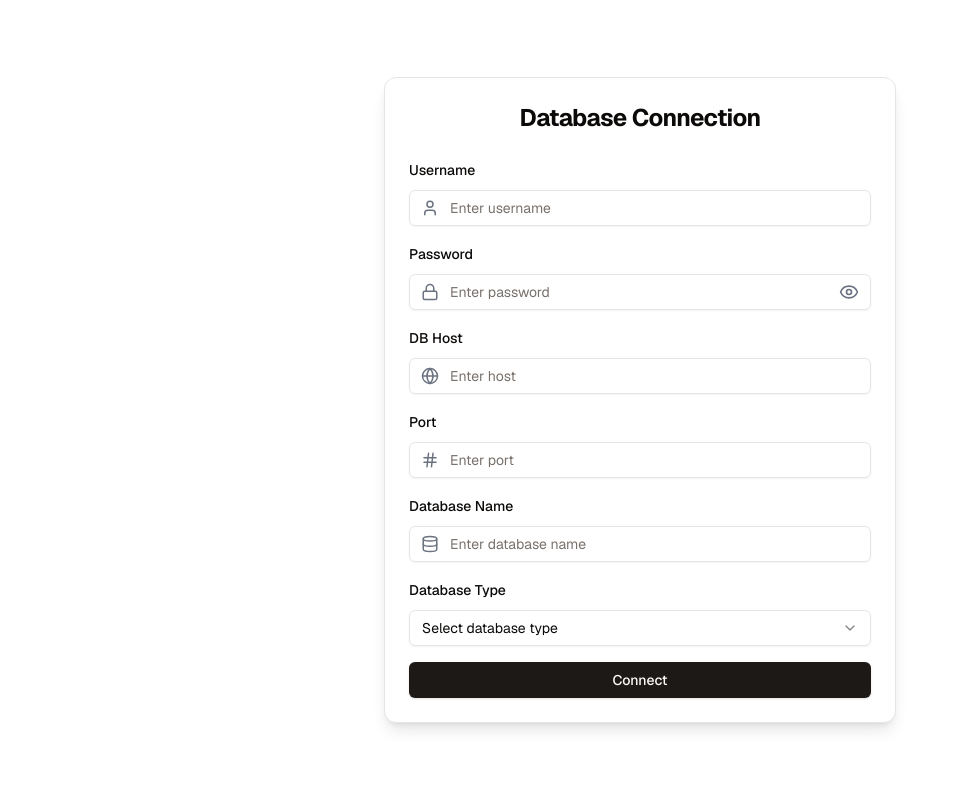
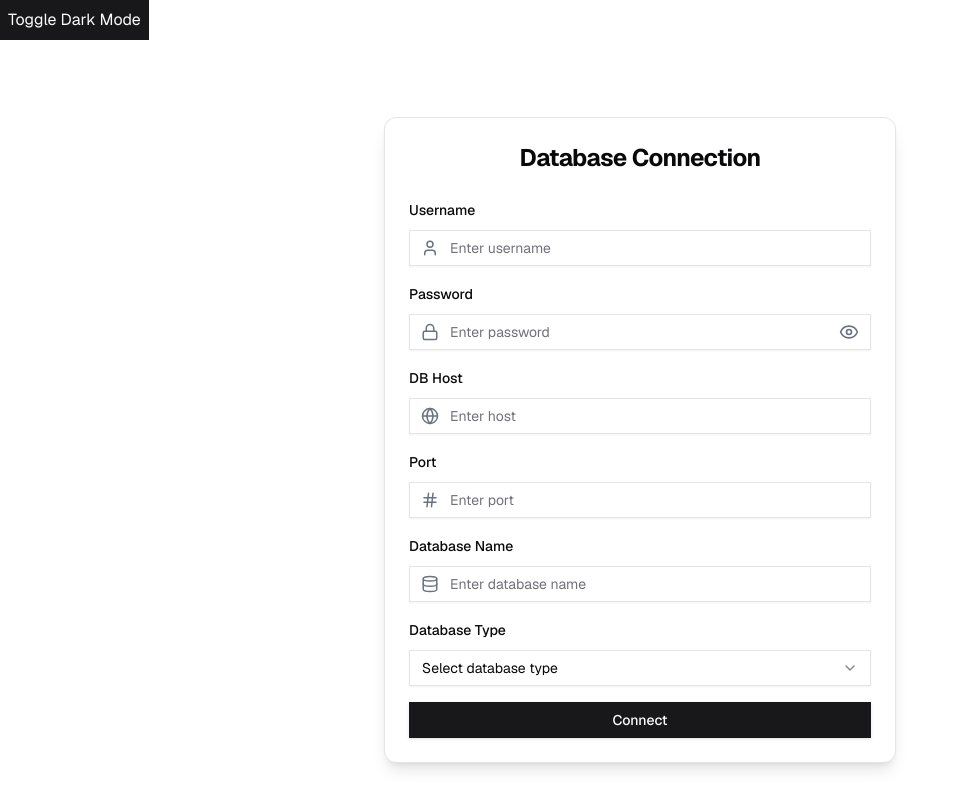
Before and after one commit to huzaifasad/chatbot, a Next.js app: page / in a window 1280 px wide. Shown: the top 808 px of the page, without its empty margins (0-959 px from the left). Built offline with nearby package versions, Linux system fonts and the light colour scheme.

Commit message:
Resolved merge conflicts

```diff
--- a/src/app/globals.css
+++ b/src/app/globals.css
@@ -6,78 +6,64 @@ body {
   font-family: var(--font-geist-sans), sans-serif;
 }
 
-
 @layer base {
   :root {
     --background: 0 0% 100%;
-    --foreground: 20 14.3% 4.1%;
+    --foreground: 240 10% 3.9%;
     --card: 0 0% 100%;
-    --card-foreground: 20 14.3% 4.1%;
+    --card-foreground: 240 10% 3.9%;
     --popover: 0 0% 100%;
-    --popover-foreground: 20 14.3% 4.1%;
-    --primary: 24 9.8% 10%;
-    --primary-foreground: 60 9.1% 97.8%;
-    --secondary: 60 4.8% 95.9%;
-    --secondary-foreground: 24 9.8% 10%;
-    --muted: 60 4.8% 95.9%;
-    --muted-foreground: 25 5.3% 44.7%;
-    --accent: 60 4.8% 95.9%;
-    --accent-foreground: 24 9.8% 10%;
+    --popover-foreground: 240 10% 3.9%;
+    --primary: 240 5.9% 10%;
+    --primary-foreground: 0 0% 98%;
+    --secondary: 240 4.8% 95.9%;
+    --secondary-foreground: 240 5.9% 10%;
+    --muted: 240 4.8% 95.9%;
+    --muted-foreground: 240 3.8% 46.1%;
+    --accent: 240 4.8% 95.9%;
+    --accent-foreground: 240 5.9% 10%;
     --destructive: 0 84.2% 60.2%;
-    --destructive-foreground: 60 9.1% 97.8%;
-    --border: 20 5.9% 90%;
-    --input: 20 5.9% 90%;
-    --ring: 20 14.3% 4.1%;
+    --destructive-foreground: 0 0% 98%;
+    --border: 240 5.9% 90%;
+    --input: 240 5.9% 90%;
+    --ring: 240 5.9% 10%;
+    --radius: 0rem;
     --chart-1: 12 76% 61%;
     --chart-2: 173 58% 39%;
     --chart-3: 197 37% 24%;
     --chart-4: 43 74% 66%;
     --chart-5: 27 87% 67%;
-    --radius: 0.5rem;
-    --sidebar-background: 0 0% 98%;
-    --sidebar-foreground: 240 5.3% 26.1%;
-    --sidebar-primary: 240 5.9% 10%;
-    --sidebar-primary-foreground: 0 0% 98%;
-    --sidebar-accent: 240 4.8% 95.9%;
-    --sidebar-accent-foreground: 240 5.9% 10%;
-    --sidebar-border: 220 13% 91%;
-    --sidebar-ring: 217.2 91.2% 59.8%;
   }
+
   .dark {
-    --background: 20 14.3% 4.1%;
-    --foreground: 60 9.1% 97.8%;
-    --card: 20 14.3% 4.1%;
-    --card-foreground: 60 9.1% 97.8%;
-    --popover: 20 14.3% 4.1%;
-    --popover-foreground: 60 9.1% 97.8%;
-    --primary: 60 9.1% 97.8%;
-    --primary-foreground: 24 9.8% 10%;
-    --secondary: 12 6.5% 15.1%;
-    --secondary-foreground: 60 9.1% 97.8%;
-    --muted: 12 6.5% 15.1%;
-    --muted-foreground: 24 5.4% 63.9%;
-    --accent: 12 6.5% 15.1%;
-    --accent-foreground: 60 9.1% 97.8%;
+    --background: 240 10% 3.9%;
+    --foreground: 0 0% 98%;
+    --card: 240 10% 3.9%;
+    --card-foreground: 0 0% 98%;
+    --popover: 240 10% 3.9%;
+    --popover-foreground: 0 0% 98%;
+    --primary: 0 0% 98%;
+    --primary-foreground: 240 5.9% 10%;
+    --secondary: 240 3.7% 15.9%;
+    --secondary-foreground: 0 0% 98%;
+    --muted: 240 3.7% 15.9%;
+    --muted-foreground: 240 5% 64.9%;
+    --accent: 240 3.7% 15.9%;
+    --accent-foreground: 0 0% 98%;
     --destructive: 0 62.8% 30.6%;
-    --destructive-foreground: 60 9.1% 97.8%;
-    --border: 12 6.5% 15.1%;
-    --input: 12 6.5% 15.1%;
-    --ring: 24 5.7% 82.9%;
+    --destructive-foreground: 0 0% 98%;
+    --border: 240 3.7% 15.9%;
+    --input: 240 3.7% 15.9%;
+    --ring: 240 4.9% 83.9%;
     --chart-1: 220 70% 50%;
     --chart-2: 160 60% 45%;
     --chart-3: 30 80% 55%;
     --chart-4: 280 65% 60%;
     --chart-5: 340 75% 55%;
-    --sidebar-background: 240 5.9% 10%;
-    --sidebar-foreground: 240 4.8% 95.9%;
-    --sidebar-primary: 224.3 76.3% 48%;
-    --sidebar-primary-foreground: 0 0% 100%;
-    --sidebar-accent: 240 3.7% 15.9%;
-    --sidebar-accent-foreground: 240 4.8% 95.9%;
-    --sidebar-border: 240 3.7% 15.9%;
-    --sidebar-ring: 217.2 91.2% 59.8%;
   }
 }
+
+
 .typing-indicator {
   display: flex;
   align-items: center;
@@ -170,7 +156,6 @@ body {
   transform: scale(0.95);
 }
 
-
 @layer base {
   * {
     @apply border-border;
--- a/src/app/layout.js
+++ b/src/app/layout.js
@@ -1,4 +1,6 @@
+'use client'
 import { Geist, Geist_Mono } from "next/font/google";
+import { useEffect } from "react";
 import "./globals.css";
 
 const geistSans = Geist({
@@ -11,17 +13,30 @@ const geistMono = Geist_Mono({
   subsets: ["latin"],
 });
 
-export const metadata = {
-  title: "Create Next App",
-  description: "Generated by create next app",
-};
+
 
 export default function RootLayout({ children }) {
+  // Add dark mode based on system preference on initial load
+  useEffect(() => {
+    const isDarkMode = window.matchMedia('(prefers-color-scheme: dark)').matches;
+    if (isDarkMode) {
+      document.documentElement.classList.add('dark');  // Apply dark mode class if system prefers dark mode
+    } else {
+      document.documentElement.classList.remove('dark');  // Remove dark mode class if system prefers light mode
+    }
+  }, []);
+
+  // Function to toggle dark mode manually
+  const toggleDarkMode = () => {
+    document.documentElement.classList.toggle('dark');
+  };
+
   return (
     <html lang="en">
-      <body
-        className={`${geistSans.variable} ${geistMono.variable} antialiased`}
-      >
+      <body className={`${geistSans.variable} ${geistMono.variable} antialiased`}>
+        <button onClick={toggleDarkMode} className="p-2 bg-primary text-primary-foreground rounded-md">
+          Toggle Dark Mode
+        </button>
         {children}
       </body>
     </html>
--- a/src/app/page.js
+++ b/src/app/page.js
@@ -22,19 +22,30 @@ export default function ConnectionForm({ onSubmit }) {
   })
   const [showPassword, setShowPassword] = useState(false)
   const [image, setImage] = useState(null)
+  const [loading, setLoading] = useState(false)
+
 
   const handleChange = (e) => {
     setFormData({ ...formData, [e.target.name]: e.target.value })
   }
 
   const handleSubmit = (e) => {
+    // alert('this run')
+    setLoading(true)
     e.preventDefault()
-    const { username, password, host, port, databaseName, databaseType } = formData
-    const connectionString = `${databaseType}://${username}:${password}@${host}:${port}/${databaseName}`
-    // onSubmit(connectionString)
-    localStorage.setItem('connectionUrl', url);
-    router.push('/chatbot')
-    alert('we are there')
+
+    try {
+      const { username, password, host, port, databaseName, databaseType } = formData
+      const connectionString = `${databaseType}://${username}:${password}@${host}:${port}/${databaseName}`
+      // onSubmit(connectionString)
+      localStorage.setItem('connectionUrl', connectionString);
+      router.push('/chatbot')// Redirect on successful submission
+    } catch (error) {
+      console.error("Error submitting form:", error)
+    } finally {
+      setLoading(false)  // Reset loading state after form submission
+    }
+    // alert('we are there')
 
   }
 
```
